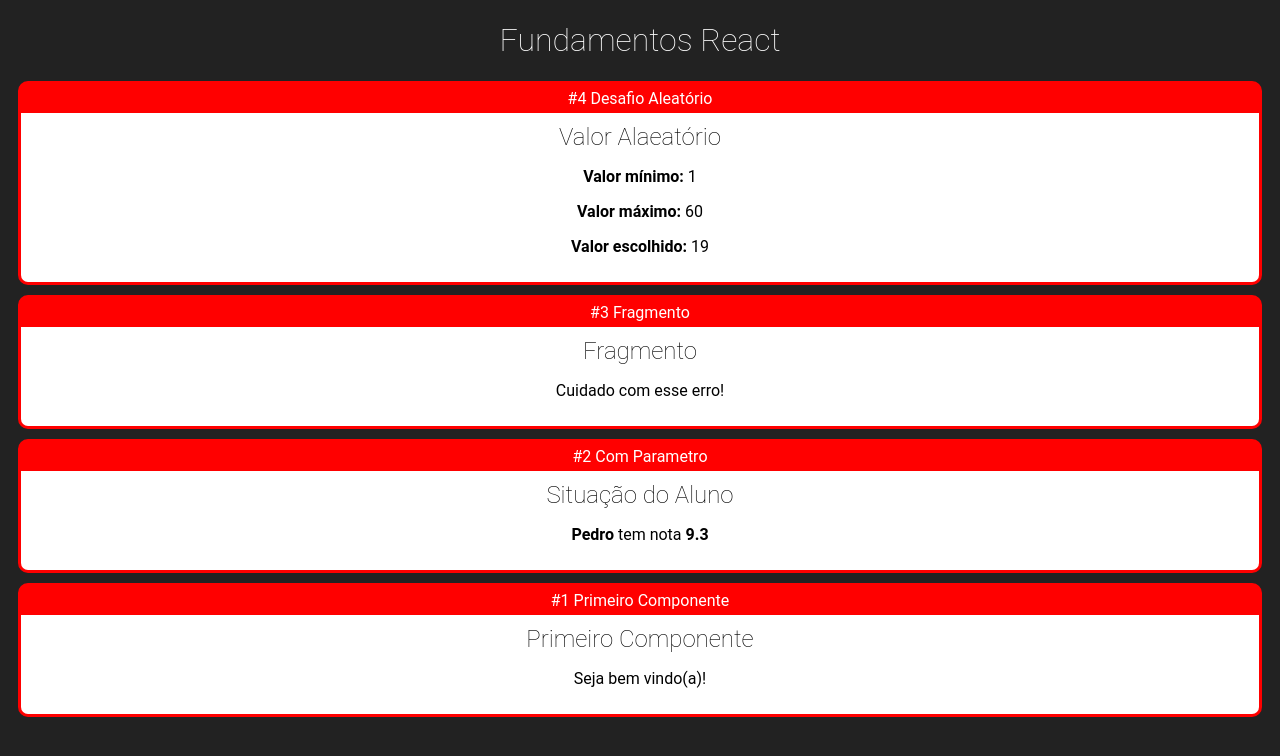
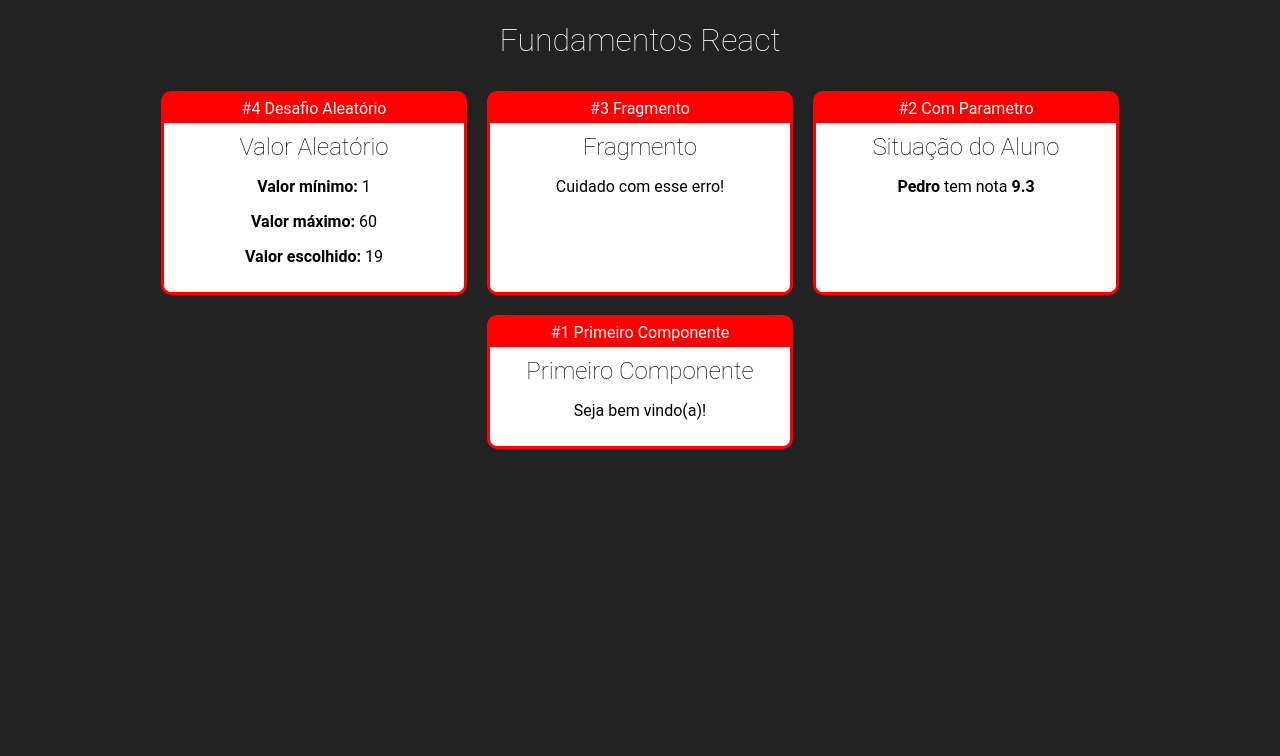
Before and after one commit to juniorlourenco/fundamentos_react, a React (Create React App) app: page / in a window 1280 px wide. Shown: the top 756 px of the page. Built offline with nearby package versions, Linux system fonts and the light colour scheme.

Commit message:
card.css

```diff
--- /dev/null
+++ b/src/App.css
@@ -0,0 +1,5 @@
+.App .Cards {
+    display: flex;
+    justify-content: center;
+    flex-wrap: wrap;
+}
--- /dev/null
+++ b/src/App.jsx
@@ -0,0 +1,37 @@
+/* eslint-disable import/no-anonymous-default-export */
+import React from 'react';
+import './App.css';
+
+import Card from './components/layout/Card';
+import Aleatorio from './components/basics/Random';
+import First from './components/basics/First';
+import WithParams from './components/basics/WithParams';
+import Fragment from './components/basics/Fragment';
+
+export default () => (
+    <div className="App">
+        <h1>Fundamentos React</h1>
+
+        <div className="Cards">
+            <Card titulo="#4 Desafio Aleatório">
+                <Aleatorio min={1} max={60}/>
+            </Card>
+
+            <Card titulo="#3 Fragmento">
+                <Fragment />
+            </Card>
+
+            <Card titulo="#2 Com Parametro">
+                <WithParams
+                    titulo="Situação do Aluno"
+                    aluno="Pedro"
+                    nota={9.3}
+                />
+            </Card>
+
+            <Card titulo="#1 Primeiro Componente">
+                <First />
+            </Card>
+        </div>
+    </div>
+);
--- a/src/app.jsx
+++ /dev/null
@@ -1,34 +0,0 @@
-/* eslint-disable import/no-anonymous-default-export */
-import React from 'react';
-
-import Card from './components/layout/Card';
-import Aleatorio from './components/basics/Random';
-import First from '../src/components/basics/First';
-import WithParams from '../src/components/basics/WithParams';
-import Fragment from '../src/components/basics/Fragment';
-
-export default () => (
-    <div id="app">
-        <h1>Fundamentos React</h1>
-
-        <Card titulo="#4 Desafio Aleatório">
-            <Aleatorio min={1} max={60}/>
-        </Card>
-
-        <Card titulo="#3 Fragmento">
-            <Fragment />
-        </Card>
-
-        <Card titulo="#2 Com Parametro">
-            <WithParams
-                titulo="Situação do Aluno"
-                aluno="Pedro"
-                nota={9.3}
-            />
-        </Card>
-
-        <Card titulo="#1 Primeiro Componente">
-            <First />
-        </Card>
-    </div>
-);
--- a/src/components/basics/Random.jsx
+++ b/src/components/basics/Random.jsx
@@ -6,7 +6,7 @@ export default (props) => {
     const aleatorio = parseInt(Math.random() * (max-min))+ min;
     return(
         <div>
-            <h2>Valor Alaeatório</h2>
+            <h2>Valor Aleatório</h2>
             <p>
                 <strong>Valor mínimo: </strong> {min}
             </p>
--- a/src/components/layout/Card.css
+++ b/src/components/layout/Card.css
@@ -4,6 +4,11 @@
     border-radius: 10px;
     overflow: hidden;
     margin: 10px;
+
+    display: flex;
+    flex-direction: column;
+    min-width: 300px;
+    max-width: 300px;
 }
 
 .Card .Title {
@@ -13,6 +18,7 @@
 }
 
 .Card .Content {
+    flex: 1;
     background-color: #FFF;
     color: #000;
     padding: 10px;
--- a/src/index.js
+++ b/src/index.js
@@ -2,7 +2,7 @@
 import ReactDOM from 'react-dom';
 import './index.css';
 
-import App from './app';
+import App from './App';
 
 ReactDOM.render(
     <App />,
```
